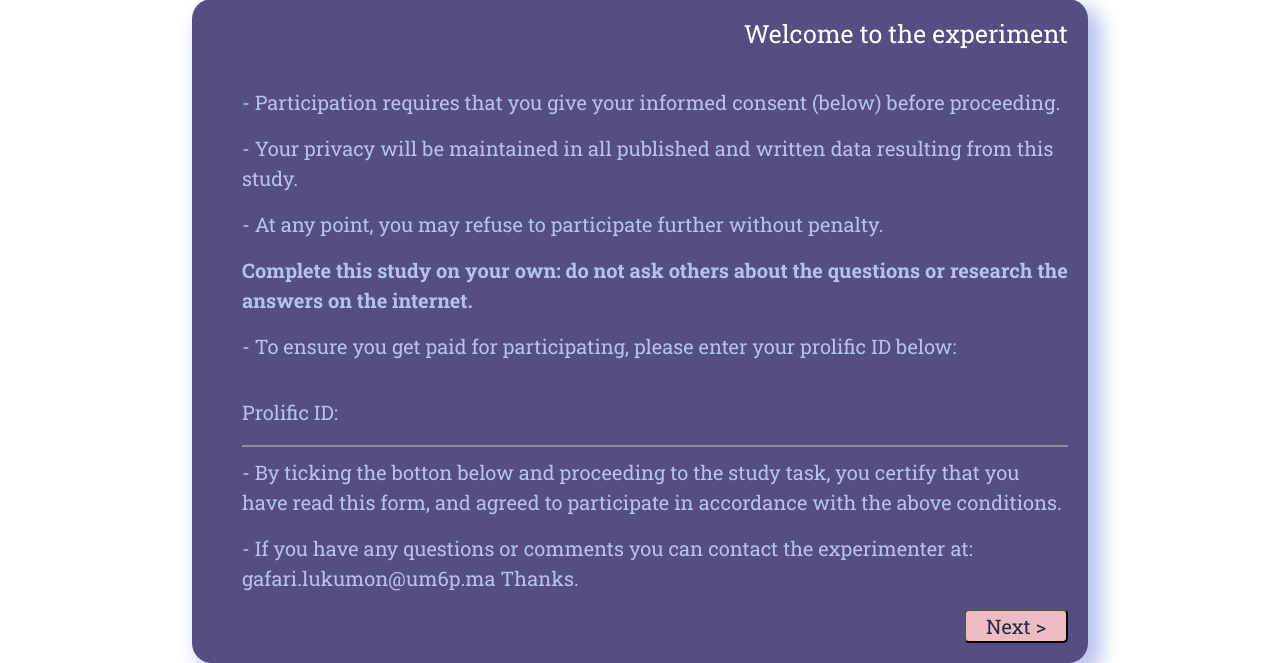
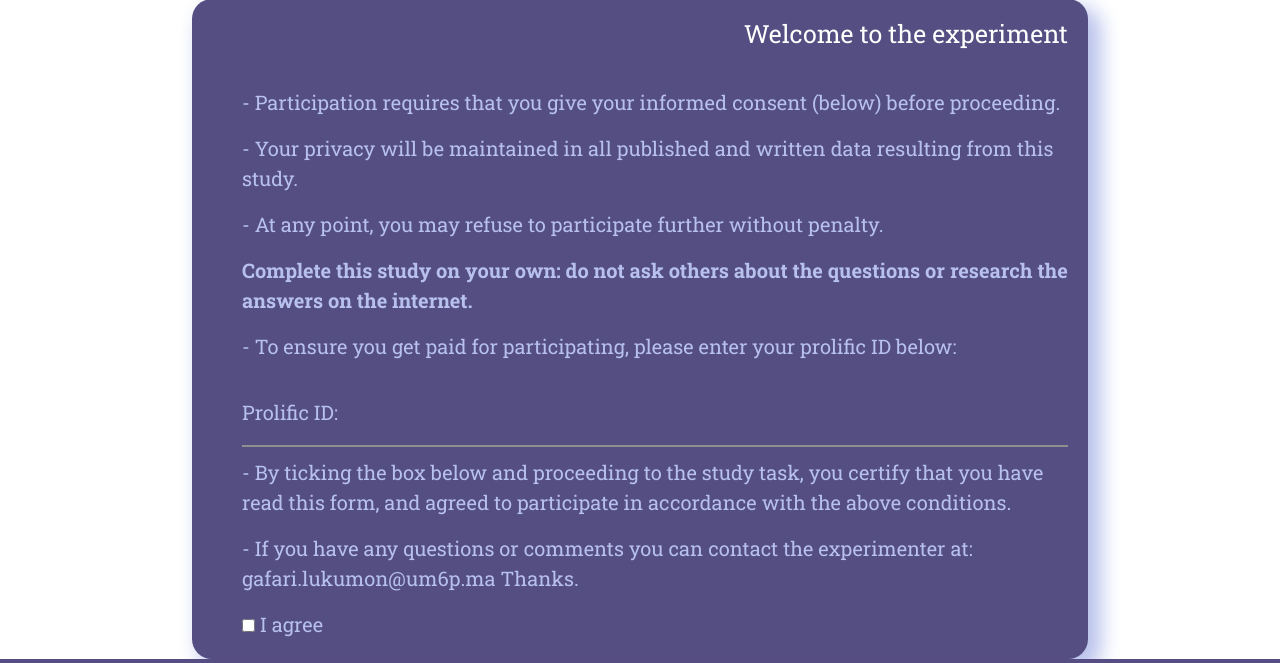
Before and after one commit to joyinola/survey, a Django app: template survey/templates/survey/surveypage.html in a window 1280 px wide. Shown: the part 351-1014 px from the top of the page. Run offline with Django 3.2, Linux system fonts and the light colour scheme; the template is opened without the code that fills it, so the values that code supplies are empty.

Commit message:
agree checklist

```diff
--- a/static/survey.js
+++ b/static/survey.js
@@ -1,3 +1,15 @@
+let checkbox = document.getElementById('agree')
+checkbox.onclick=()=>{
+  if (checkbox.checked ==true){
+    document.getElementById('prolific_id_btn').classList.remove('hidden')
+  }
+  else{
+    document.getElementById('prolific_id_btn').classList.add('hidden')
+  }
+}
+
+
+
 document.getElementById('id').onclick=()=>{
   document.getElementById('id_voted').classList.add('hidden')
   document.getElementById('id_empty').classList.add('hidden')
--- a/survey/templates/survey/surveypage.html
+++ b/survey/templates/survey/surveypage.html
@@ -57,20 +57,24 @@
                         </div>
 
 
-                        <p>-       By ticking the botton below and proceeding to the study task, you
+                        <p>-       By ticking the box below and proceeding to the study task, you
                             certify that you have read this form, and agreed to participate in accordance with the above conditions.
 
                         </p>
                         <p >-       If you have any questions or comments you can contact
                              the experimenter at: gafari.lukumon@um6p.ma Thanks.
                         </p>
+                        <div>
+                            <input type="checkbox" name="agree" id="agree">
+                            <label>I agree</label>
+                        </div>
                         <div id="errors">
                         <p id='survey_inactive' class='hidden alert ' > Survey Not Active, Please Try Again Later</p>
                         <p id='id_voted' class='hidden alert ' > Prolific Id already in use</p>
                         <p id='id_empty' class='hidden alert ' > Please provide Prolific Id</p>
                     </div>
                         <div id="next_btn">
-                            <input type="submit" id="prolific_id_btn" class='btnn' value="Next >"/>
+                            <input type="submit" id="prolific_id_btn" class='btnn hidden' value="Next >"/>
                         </div>
 
                     </div>
```
